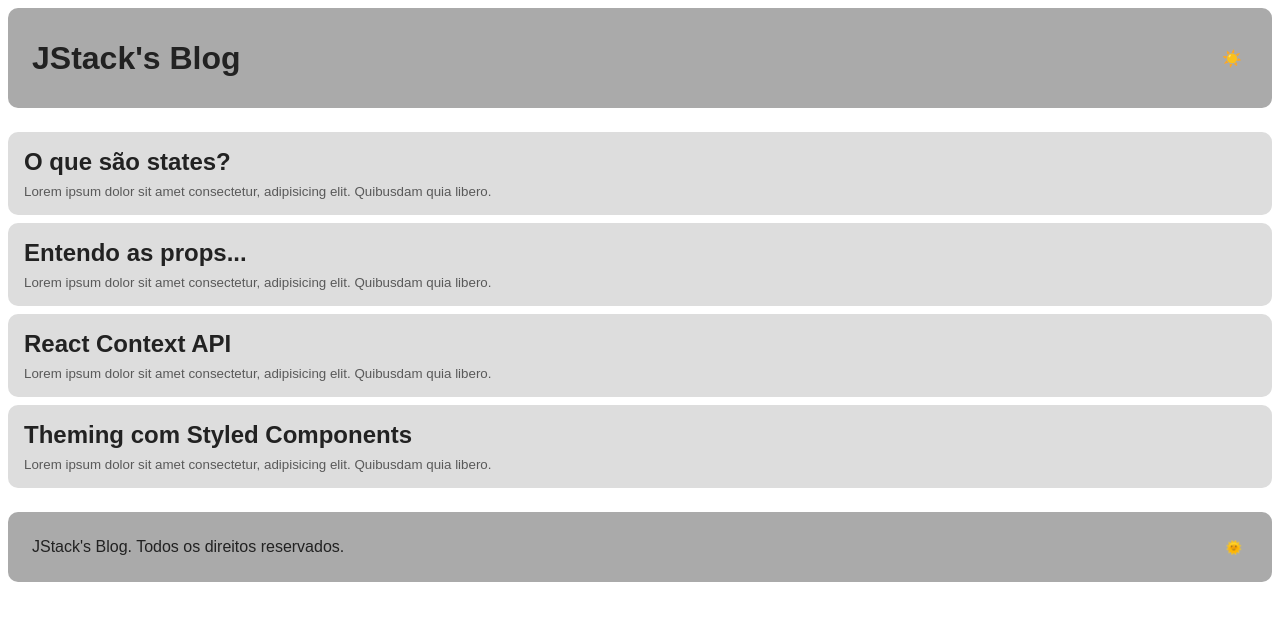
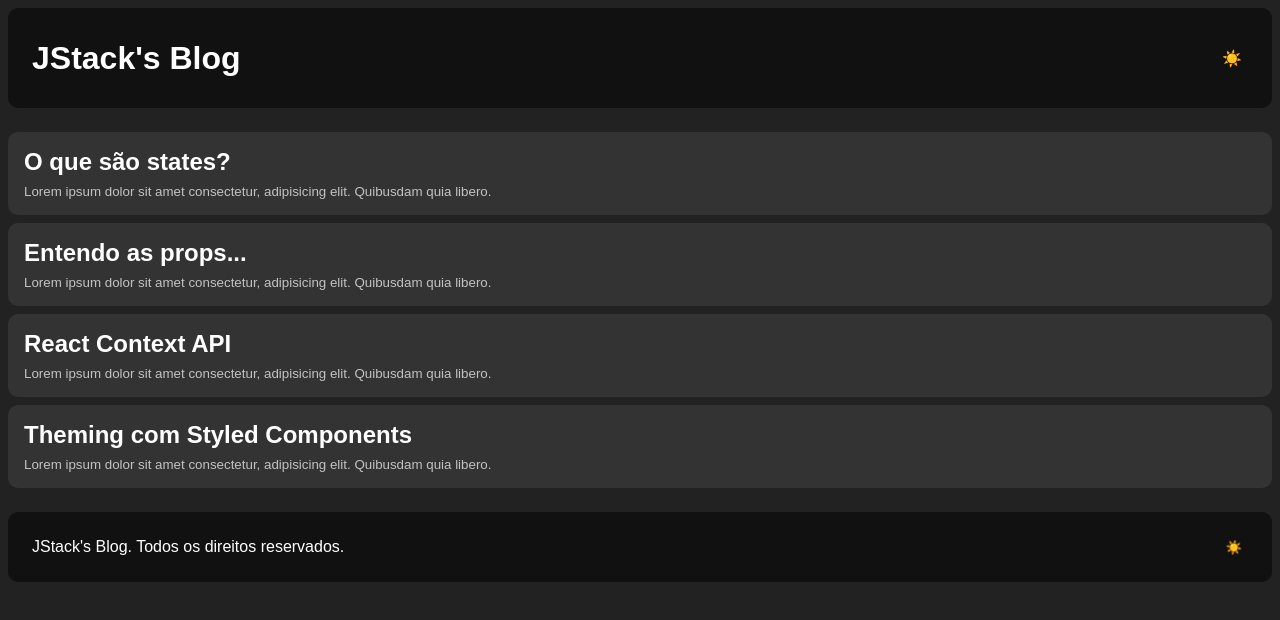
Before and after one commit to andersonkaiti/react-fundamentos, a React app: page / in a window 1280 px wide. Shown: the top 620 px of the page. Built offline with nearby package versions, Linux system fonts and the light colour scheme; the HTML template or start-up script is replaced by a standard one.

Commit message:
:sparkles: feat(App,theme): create main App component to manage theme state and integrate layout with dynamic theming support

```diff
--- /dev/null
+++ b/src/App.jsx
@@ -0,0 +1,22 @@
+import { useMemo, useState } from 'react'
+import { ThemeProvider } from 'styled-components'
+import Layout from './components/Layout'
+import GlobalStyle from './styles/global'
+import themes from './styles/themes'
+
+export default function App() {
+  const [theme, setTheme] = useState('dark')
+
+  const currentTheme = useMemo(() => themes[theme] || themes.dark, [theme])
+
+  function handleToggleTheme() {
+    setTheme((prevState) => (prevState === 'dark' ? 'light' : 'dark'))
+  }
+
+  return (
+    <ThemeProvider theme={currentTheme}>
+      <GlobalStyle />
+      <Layout onToggleTheme={handleToggleTheme} selectedTheme={theme} />
+    </ThemeProvider>
+  )
+}
--- a/src/components/Footer/index.jsx
+++ b/src/components/Footer/index.jsx
@@ -1,10 +1,12 @@
 import { Container } from './styles'
 
-export default function Footer() {
+export default function Footer({ onToggleTheme, selectedTheme }) {
   return (
     <Container>
       <span>JStack's Blog. Todos os direitos reservados.</span>
-      <button type="button">🌞</button>
+      <button onClick={onToggleTheme} type="button">
+        {selectedTheme === 'dark' ? '☀️' : '🌙'}
+      </button>
     </Container>
   )
 }
--- a/src/components/Header/index.jsx
+++ b/src/components/Header/index.jsx
@@ -1,10 +1,12 @@
 import { Container } from './styles'
 
-export default function Header() {
+export default function Header({ onToggleTheme, selectedTheme }) {
   return (
     <Container>
       <h1>JStack's Blog</h1>
-      <button type="button">☀️</button>
+      <button onClick={onToggleTheme} type="button">
+        {selectedTheme === 'dark' ? '☀️' : '🌙'}
+      </button>
     </Container>
   )
 }
--- a/src/components/Layout/index.jsx
+++ b/src/components/Layout/index.jsx
@@ -2,14 +2,14 @@
 import Header from '../Header'
 import PostsList from '../PostsList'
 
-export default function Layout() {
+export default function Layout({ onToggleTheme, selectedTheme }) {
   return (
     <>
-      <Header />
+      <Header onToggleTheme={onToggleTheme} selectedTheme={selectedTheme} />
 
       <PostsList />
 
-      <Footer />
+      <Footer onToggleTheme={onToggleTheme} selectedTheme={selectedTheme} />
     </>
   )
 }
--- a/src/main.jsx
+++ b/src/main.jsx
@@ -1,12 +1,4 @@
 import { createRoot } from 'react-dom/client'
-import { ThemeProvider } from 'styled-components'
-import Layout from './components/Layout'
-import GlobalStyle from './styles/global'
-import themes from './styles/themes'
+import App from './App'
 
-createRoot(document.getElementById('root')).render(
-  <ThemeProvider theme={themes.light}>
-    <GlobalStyle />
-    <Layout />
-  </ThemeProvider>
-)
+createRoot(document.getElementById('root')).render(<App />)
```
